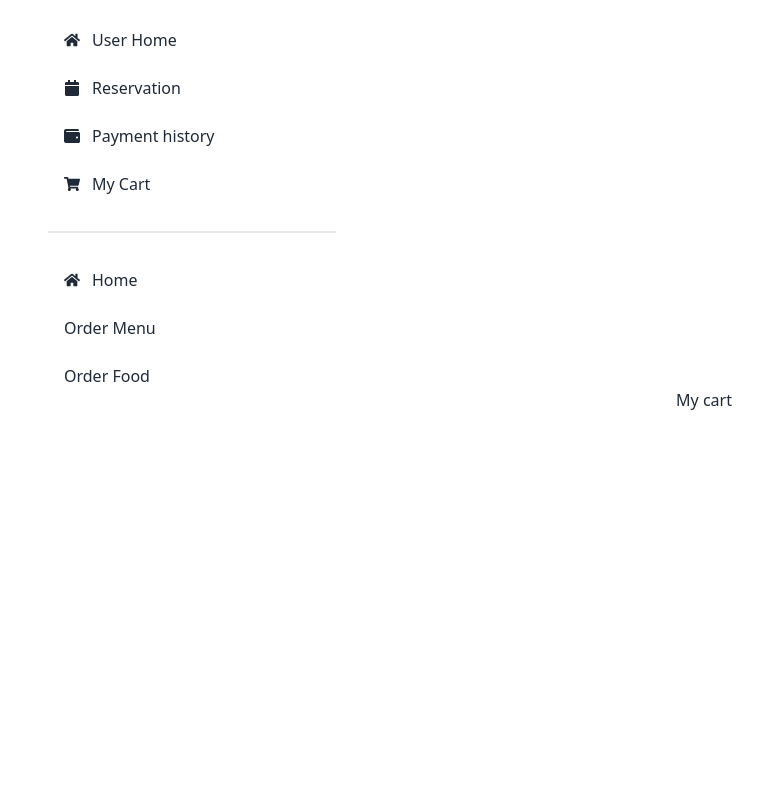
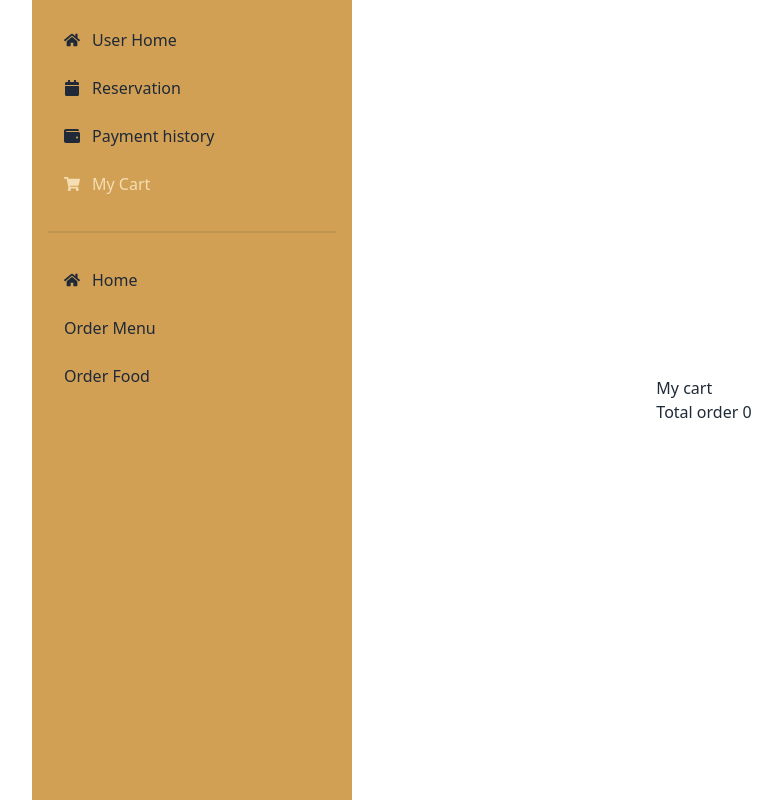
Before and after one commit to Himlaoy/bistro-boss-mdl-74, a React (Vite) app: page /dashboard/myCart in a window 1280 px wide. Shown: the whole page, without its empty margins (96-878 px from the left). Built offline with nearby package versions, Linux system fonts and the light colour scheme; no server answers.

Commit message:
my cart added

```diff
--- a/src/LayOut/DashBoard/DashBoard.jsx
+++ b/src/LayOut/DashBoard/DashBoard.jsx
@@ -1,6 +1,6 @@
 import React from 'react';
 import { FaCalendar, FaHome, FaShoppingCart, FaWallet } from 'react-icons/fa';
-import { Link, Outlet } from 'react-router-dom';
+import { NavLink, Outlet } from 'react-router-dom';
 
 const DashBoard = () => {
     return (
@@ -13,15 +13,15 @@ const DashBoard = () => {
             </div>
             <div className="drawer-side">
                 <label htmlFor="my-drawer-2" className="drawer-overlay"></label>
-                <ul className="menu p-4 w-80 bg-base-100 text-base-content">
-                    <li><Link><FaHome></FaHome> User Home</Link></li>
-                    <li><Link><FaCalendar></FaCalendar> Reservation</Link></li>
-                    <li><Link><FaWallet></FaWallet>Payment history</Link></li>
-                    <li><Link><FaShoppingCart></FaShoppingCart>My Cart</Link></li>
+                <ul className="menu p-4 w-80 bg-[#D1A054] ">
+                    <li><NavLink to={'/'}><FaHome></FaHome> User Home</NavLink></li>
+                    <li><NavLink to={'/dashboard/reservation'}><FaCalendar></FaCalendar> Reservation</NavLink></li>
+                    <li><NavLink to={'/dashboard/history'}><FaWallet></FaWallet>Payment history</NavLink></li>
+                    <li><NavLink to={'/dashboard/myCart'}><FaShoppingCart></FaShoppingCart>My Cart</NavLink></li>
                     <div className="divider"></div>
-                    <li><Link to={'/'}><FaHome></FaHome> Home</Link></li>
-                    <li><Link to={'/menu'}> Order Menu</Link></li>
-                    <li><Link to={'/order/salad'}>Order Food</Link></li>
+                    <li><NavLink to={'/'}><FaHome></FaHome> Home</NavLink></li>
+                    <li><NavLink to={'/menu'}> Order Menu</NavLink></li>
+                    <li><NavLink to={'/order/salad'}>Order Food</NavLink></li>
                 </ul>
 
             </div>
--- a/src/Pages/DashBoard/MyCart/MyCart.jsx
+++ b/src/Pages/DashBoard/MyCart/MyCart.jsx
@@ -1,9 +1,21 @@
 import React from 'react';
+import { Helmet } from 'react-helmet-async';
+import useCart from '../../../Hooks/useCart';
 
 const MyCart = () => {
+
+    const [cart] = useCart()
+
+
     return (
         <div>
+            <Helmet>
+                <title>Bistro Boss | mycart</title>
+            </Helmet>
             <h1>My cart</h1>
+            <h2>Total order {cart.length}</h2>
+            <h2></h2>
+
         </div>
     );
 };
--- a/src/index.css
+++ b/src/index.css
@@ -1,3 +1,11 @@
 @tailwind base;
 @tailwind components;
 @tailwind utilities;
+
+
+.drawer-side a.active{
+    color: wheat;
+}
+    .drawer-side a{
+        background-color: transparent;
+    }
```
